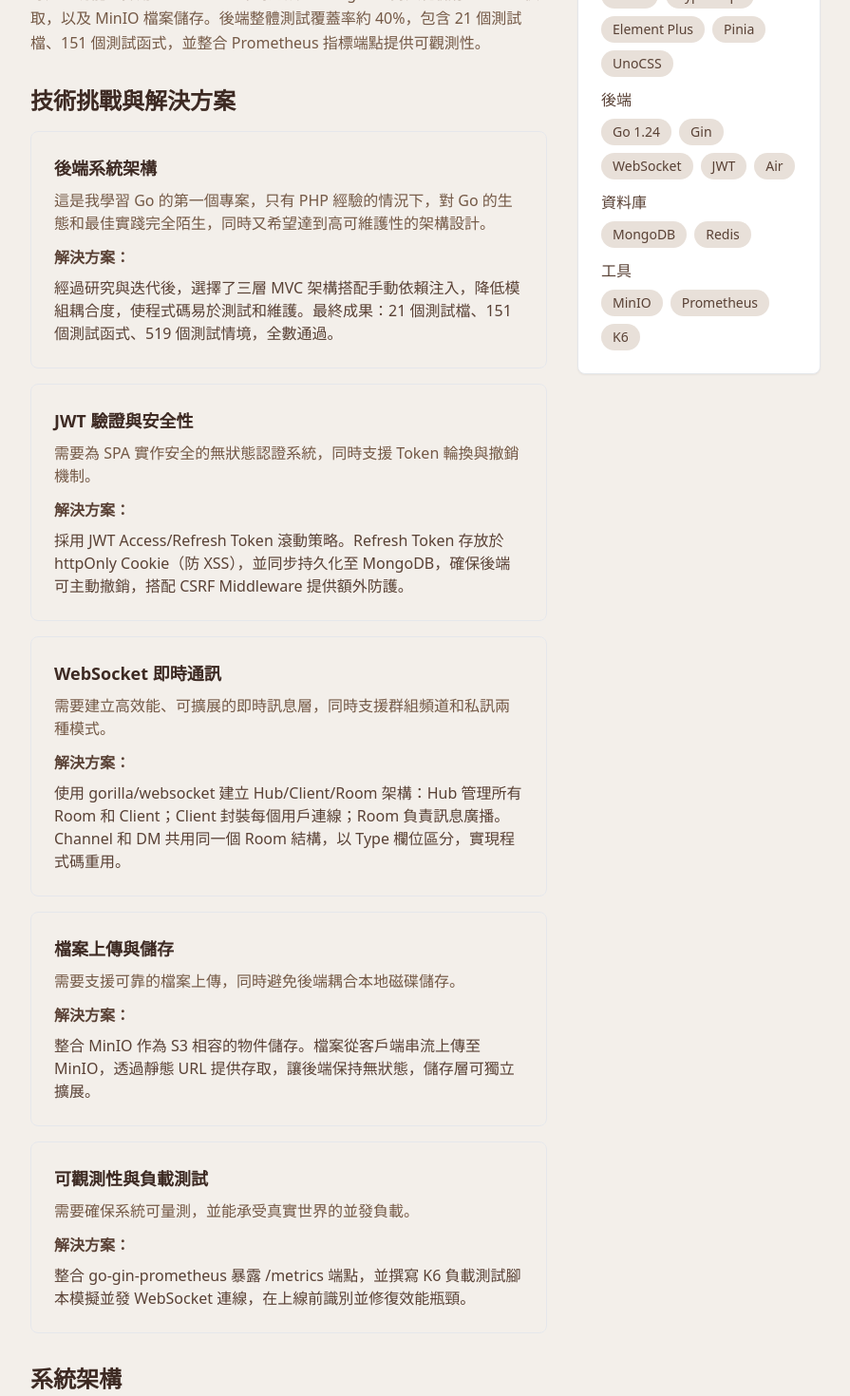
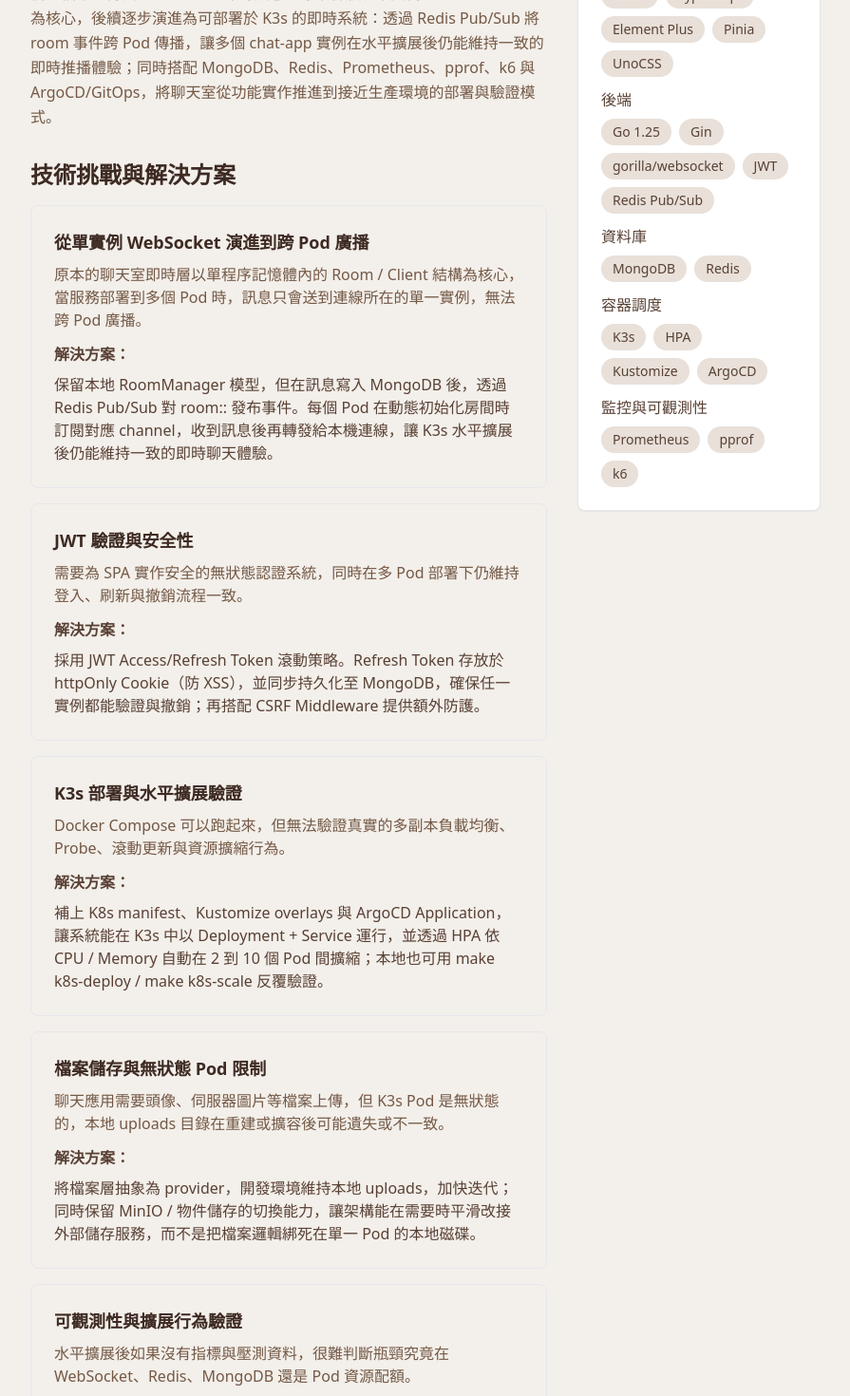
Before and after one commit to RayLiu1999/personal-site, a Nuxt app: page /portfolio/1 in a window 1280 px wide. Shown: the part 1000-2470 px from the top of the page at 95% size, without its empty margins (192-1087 px from the left). Built offline with nearby package versions, Linux system fonts and the light colour scheme.

Commit message:
feat: update project categories and descriptions in portfolio, add backend and messaging labels refactor: enhance project details for cryptocurrency exchange and chat app, update technologies and architecture

```diff
--- a/i18n/locales/zh-tw.json
+++ b/i18n/locales/zh-tw.json
@@ -153,6 +153,7 @@
     },
     "categories": {
       "fullstack": "全端開發",
+      "backend": "後端",
       "frontend": "前端",
       "extension": "瀏覽器擴充功能",
       "discord_bot": "Discord Bot",
@@ -169,6 +170,7 @@
       "frontend": "前端",
       "backend": "後端",
       "database": "資料庫",
+      "messaging": "事件流與可靠性",
       "client_side": "前台",
       "admin_panel": "後台",
       "frontend_framework": "前端框架",
@@ -203,35 +205,35 @@
     "items": {
       "p1": {
         "title": "Discord 風格聊天應用",
-        "description": "模仿 Discord 架構的即時聊天應用，支援伺服器、頻道、私訊、好友系統，採用 Vue 3 + Go 開發",
-        "overview": "以 Discord 為樣板製作的即時聊天應用，包含前端（Vue 3）和後端（Go）兩個部分。支援伺服器（Guild）、頻道（Channel）、私訊（DM）及好友系統等完整功能。採用 WebSocket 即時通訊、MongoDB 持久化儲存、Redis 快取，以及 MinIO 檔案儲存。後端整體測試覆蓋率約 40%，包含 21 個測試檔、151 個測試函式，並整合 Prometheus 指標端點提供可觀測性。",
-        "architectureDescription": "前端：Vue 3 + TypeScript + Pinia + Element Plus。後端：Go 1.24 + Gin，三層架構（Controller → Service → Repository），手動依賴注入 (DI)。WebSocket Hub 管理所有 Room 和 Client。MinIO 處理檔案上傳，Redis 快取熱資料，MongoDB 儲存所有記錄。Air 提供開發熱重整。",
-        "learnings": "這個專案大幅提升了我的 Go 後端開發能力——從 MVC 架構與 DI 模式，到 JWT 滾動策略、WebSocket 連線管理，以及如何撰寫可測試的程式碼。達成 94.8% 的 Middleware 覆蓋率，並運行 K6 負載測試，讓我獲得了生產級品質保證的實戰經驗。",
+        "description": "模仿 Discord 架構的即時聊天應用，支援伺服器、頻道、私訊與好友系統，前後端採 Vue 3 + Go 開發，後端現已支援 K3s 水平擴展與 Redis Pub/Sub 跨 Pod 廣播。",
+        "overview": "以 Discord 為樣板製作的即時聊天應用，包含前端（Vue 3）和後端（Go）兩個部分。支援伺服器（Guild）、頻道（Channel）、私訊（DM）、好友系統、檔案上傳與 WebSocket 即時訊息。專案初版以單實例 WebSocket Hub 為核心，後續逐步演進為可部署於 K3s 的即時系統：透過 Redis Pub/Sub 將 room 事件跨 Pod 傳播，讓多個 chat-app 實例在水平擴展後仍能維持一致的即時推播體驗；同時搭配 MongoDB、Redis、Prometheus、pprof、k6 與 ArgoCD/GitOps，將聊天室從功能實作推進到接近生產環境的部署與驗證模式。",
+        "architectureDescription": "前端：Vue 3 + TypeScript + Pinia + Element Plus。後端：Go 1.25 + Gin + gorilla/websocket，維持 Controller → Service → Repository 三層架構與手寫依賴注入。即時層以 RoomManager 管理房間與本機 Client，MessageHandler 在訊息入庫後透過 Redis Publish 發送到 room:<type>:<id> channel，各 Pod 在 InitRoom 時訂閱對應 channel，收到事件後只轉發給本機 WebSocket 連線，解決水平擴展後的跨實例廣播問題。部署層使用 K3s、Deployment、HPA、Kustomize 與 ArgoCD 管理多 Pod 環境，並以 Prometheus、pprof 和 k6 觀察效能與擴展行為。",
+        "learnings": "這個專案讓我從單機即時聊天應用，往真正可擴展的即時系統多走了一步。我不只學會 Go 後端、JWT 與 WebSocket 連線管理，也實際面對了水平擴展後最麻煩的狀態同步問題：當 WebSocket 連線分散到多個 Pod，訊息就不能只靠記憶體廣播。我透過 Redis Pub/Sub、K3s/HPA 與壓測驗證，理解了即時系統在多實例環境中的資料流、無狀態部署限制，以及部署、監控與負載測試必須一起設計。",
         "challenges": [
           {
-            "title": "後端系統架構",
-            "problem": "這是我學習 Go 的第一個專案，只有 PHP 經驗的情況下，對 Go 的生態和最佳實踐完全陌生，同時又希望達到高可維護性的架構設計。",
-            "solution": "經過研究與迭代後，選擇了三層 MVC 架構搭配手動依賴注入，降低模組耦合度，使程式碼易於測試和維護。最終成果：21 個測試檔、151 個測試函式、519 個測試情境，全數通過。"
+            "title": "從單實例 WebSocket 演進到跨 Pod 廣播",
+            "problem": "原本的聊天室即時層以單程序記憶體內的 Room / Client 結構為核心，當服務部署到多個 Pod 時，訊息只會送到連線所在的單一實例，無法跨 Pod 廣播。",
+            "solution": "保留本地 RoomManager 模型，但在訊息寫入 MongoDB 後，透過 Redis Pub/Sub 對 room:<type>:<id> 發布事件。每個 Pod 在動態初始化房間時訂閱對應 channel，收到訊息後再轉發給本機連線，讓 K3s 水平擴展後仍能維持一致的即時聊天體驗。"
           },
           {
             "title": "JWT 驗證與安全性",
-            "problem": "需要為 SPA 實作安全的無狀態認證系統，同時支援 Token 輪換與撤銷機制。",
-            "solution": "採用 JWT Access/Refresh Token 滾動策略。Refresh Token 存放於 httpOnly Cookie（防 XSS），並同步持久化至 MongoDB，確保後端可主動撤銷，搭配 CSRF Middleware 提供額外防護。"
+            "problem": "需要為 SPA 實作安全的無狀態認證系統，同時在多 Pod 部署下仍維持登入、刷新與撤銷流程一致。",
+            "solution": "採用 JWT Access/Refresh Token 滾動策略。Refresh Token 存放於 httpOnly Cookie（防 XSS），並同步持久化至 MongoDB，確保任一實例都能驗證與撤銷；再搭配 CSRF Middleware 提供額外防護。"
           },
           {
-            "title": "WebSocket 即時通訊",
-            "problem": "需要建立高效能、可擴展的即時訊息層，同時支援群組頻道和私訊兩種模式。",
-            "solution": "使用 gorilla/websocket 建立 Hub/Client/Room 架構：Hub 管理所有 Room 和 Client；Client 封裝每個用戶連線；Room 負責訊息廣播。Channel 和 DM 共用同一個 Room 結構，以 Type 欄位區分，實現程式碼重用。"
+            "title": "K3s 部署與水平擴展驗證",
+            "problem": "Docker Compose 可以跑起來，但無法驗證真實的多副本負載均衡、Probe、滾動更新與資源擴縮行為。",
+            "solution": "補上 K8s manifest、Kustomize overlays 與 ArgoCD Application，讓系統能在 K3s 中以 Deployment + Service 運行，並透過 HPA 依 CPU / Memory 自動在 2 到 10 個 Pod 間擴縮；本地也可用 make k8s-deploy / make k8s-scale 反覆驗證。"
           },
           {
-            "title": "檔案上傳與儲存",
-            "problem": "需要支援可靠的檔案上傳，同時避免後端耦合本地磁碟儲存。",
-            "solution": "整合 MinIO 作為 S3 相容的物件儲存。檔案從客戶端串流上傳至 MinIO，透過靜態 URL 提供存取，讓後端保持無狀態，儲存層可獨立擴展。"
+            "title": "檔案儲存與無狀態 Pod 限制",
+            "problem": "聊天應用需要頭像、伺服器圖片等檔案上傳，但 K3s Pod 是無狀態的，本地 uploads 目錄在重建或擴容後可能遺失或不一致。",
+            "solution": "將檔案層抽象為 provider，開發環境維持本地 uploads，加快迭代；同時保留 MinIO / 物件儲存的切換能力，讓架構能在需要時平滑改接外部儲存服務，而不是把檔案邏輯綁死在單一 Pod 的本地磁碟。"
           },
           {
-            "title": "可觀測性與負載測試",
-            "problem": "需要確保系統可量測，並能承受真實世界的並發負載。",
-            "solution": "整合 go-gin-prometheus 暴露 /metrics 端點，並撰寫 K6 負載測試腳本模擬並發 WebSocket 連線，在上線前識別並修復效能瓶頸。"
+            "title": "可觀測性與擴展行為驗證",
+            "problem": "水平擴展後如果沒有指標與壓測資料，很難判斷瓶頸究竟在 WebSocket、Redis、MongoDB 還是 Pod 資源配額。",
+            "solution": "整合 go-gin-prometheus 暴露 /metrics，並補上 pprof、Grafana/Prometheus 監控設計與 k6 壓測腳本，分別驗證單機、Docker Compose 多實例與 K8s 水平擴展情境，讓效能調校與 HPA 行為有具體數據可依據。"
           }
         ],
         "githubs": {
@@ -546,26 +548,36 @@
         ]
       },
       "p17": {
-        "title": "加密貨幣交易所",
-        "description": "從 0 構建並部署高併發加密貨幣交易所的演進式架構，學習 AWS ECS、Redis 快取、Kafka 非同步處理與效能壓測。",
-        "overview": "這是一個以壓力測試數據驅動架構演進的後端專案，旨在從 0 構建學習分散式架構與 AWS 部署運維。透過 k6 不斷將系統推向瓶頸，找出效能弱點，並依序引入單體容器化 (ECS)、快取層 (Redis)、水平擴展 (ALB)、非同步架構 (Kafka) 與完整的可觀測性堆疊 (Prometheus/Grafana/CloudWatch)。",
-        "architectureDescription": "API 伺服器使用 Go (Gin) 實作並以 Docker 容器化，部署於 AWS ECS。針對不同階段的瓶頸，使用 PostgreSQL 儲存核心狀態，Redis 作為 Orderbook 的讀取快取 (Cache-Aside Pattern) 以及支援 WebSocket 廣播，Kafka 用作削峰填谷以非同步處理下單請求，並整合 Prometheus / Grafana 以及 CloudWatch 來提供完整的請求追蹤與即時監控指標。",
-        "learnings": "此專案讓我深刻體會到「沒有絕對正確的架構，只有符合當下數據與瓶頸的架構」。透過 k6 實際看見延遲從 50ms 飆升到 1500ms 的崩潰點，然後看著引入 Redis Cache 後降回 10ms，這種由數據引導重構的過程非常有成就感。這也為我奠定了未來規劃高併發微服務架構時，根據流量與數據做出決策的工程直覺。",
+        "title": "高效能加密貨幣交易所後端",
+        "description": "以 Go 打造的分散式撮合系統，拆分 gateway、order-service、matching-engine、market-data-service，並實作 Transactional Outbox、Leader Election、批次寫入與架構級壓測驗證。",
+        "overview": "這是一個以 Go 從零打造的高效能交易所後端，核心目標不是只做出下單 API，而是完整驗證高併發交易系統在一致性、高可用、事件流、結算正確性與即時行情推播上的工程難題。系統目前拆分為 gateway、order-service、matching-engine、market-data-service 四個微服務，透過 PostgreSQL、Redis 與 Kafka/Redpanda 串起下單、撮合、結算、訂單狀態更新與 WebSocket 行情推播。除了功能實作，我也為它補上 Prometheus/Grafana 指標、k6 架構級壓測與 staging/ECS 部署腳本，讓這個專案更接近可驗證、可維運的生產級系統。",
+        "architectureDescription": "gateway 負責統一入口、Redis Sliding Window 限流、Idempotency-Key 防重複送單與反向代理；order-service 處理 HTTP API 與 TX1，完成鎖資金、建單與寫入 outbox，並在背景批次投遞 exchange.orders；matching-engine 透過 PostgreSQL leader election 與 fencing token 維持 Active-Standby，冷啟動時從 DB 還原活動訂單，在記憶體中執行 Price-Time Priority 撮合，再發布 settlements、trades 與 orderbook 事件；market-data-service 專注消費 Kafka 並扇出 WebSocket 即時資料。整體部署以 Docker Compose 做本地整合，以 AWS ECS、Terraform 與 ecspresso 管理 staging 微服務環境。",
+        "learnings": "這次重構讓我從「會做 API」進一步走到「能設計交易系統」。我實際處理了雙寫一致性、非同步結算、split-brain 防護、批次寫入、防死鎖、慢速 WebSocket consumer 影響隔離，以及如何用壓測與監控去證明系統不是看起來能跑，而是真的在高併發下仍可解釋、可觀測、可恢復。這也讓我更確定，高流量系統的價值不只在吞吐量，更在於失敗時是否仍能維持資料正確性與可操作性。",
         "challenges": [
           {
-            "title": "單體資料庫連線池與讀取熱點瓶頸",
-            "problem": "當併發到達 100 VU 時，GET /orderbook 佔據 70% 的流量，每次皆直接叩擊 DB，導致 CPU 飆高且 P95 延遲暴增，最終出現 too many clients 錯誤。",
-            "solution": "實作 Cache-Aside 邏輯，並將 Redis 與 API 部署在相同的 ECS / Docker 網路中。讀取時先從 Redis 取資料，未命中才查詢 DB 並寫回 Redis。這使得主要讀取負載卸載至記憶體，成功將 200ms 的延遲穩定降至 10ms 以內。"
+            "title": "雙寫一致性與事件可靠投遞",
+            "problem": "下單流程同時需要鎖資金、建立訂單與發布 Kafka 事件；若資料庫提交成功但訊息未送出，系統就會出現帳務與撮合狀態不一致的雙寫風險。",
+            "solution": "在 PlaceOrder 的同一個 PostgreSQL transaction 內同時寫入 order 與 outbox message。背景 Outbox Worker 以批次輪詢加上 SKIP LOCKED 發送至 exchange.orders，提供 at-least-once 語意；下游結算再配合 Trade ID 與狀態檢查做冪等防禦，消除傳統 DB + MQ 雙寫缺口。"
           },
           {
-            "title": "單機資源飽和與 WebSocket 全域廣播問題",
-            "problem": "隨著流量上升，單一 ECS 任務的 CPU 使用率超過 70%。需要引入 ALB 進行水平擴展（多個機器實例），但水平擴展會破壞原本 in-memory 的 WebSocket 黏性連線。",
-            "solution": "將 ECS Service 的 Desired Count 調高並綁定 Application Load Balancer。為解決 WebSocket 擴展問題，引入了 Redis Pub/Sub，讓多個後端 API 伺服器可以彼此訂閱與發佈事件，確保任何實例收到的系統更新皆可跨實例推播給用戶端。"
+            "title": "撮合引擎高可用與防腦裂",
+            "problem": "matching-engine 需要支援多副本待命，但同一交易對若被兩個實例同時消費，會造成重複成交與帳務災難。",
+            "solution": "使用 PostgreSQL 的 partition_leader_locks 表實作 leader election，透過 upsert + where 的原子更新與單調遞增 fencing token，確保只有當前 Leader 能處理分區事件。舊 Leader 即使短暫復活，後續寫入也會因過期 token 被拒絕，避免 split-brain。"
           },
           {
-            "title": "寫入瓶頸與峰值流量削峰",
-            "problem": "下單 QPS 暴增時，同步回傳處理導致交易引擎與 DB 的寫入速度成為無法立即擴展的瓶頸（系統阻塞）。",
-            "solution": "將原本的同步架構改寫為非同步驅動。客戶端送出請求後，系統先將事件推送至 Kafka 並立即回傳 202 Accepted。背景 Worker (Consumer) 非同步從 Kafka 取出訂單進行撮合寫庫。系統再透過 WebSocket 通知客戶端最終的處理結果，有效紓解了瞬間的高併發寫入壓力。"
+            "title": "非同步結算中的死結與冪等性",
+            "problem": "撮合後的 TX2 需要同時更新 maker / taker 訂單、帳戶餘額、locked 資金與成交紀錄；Kafka 重複投遞或高併發 row lock 競爭都可能造成重複結算或死結。",
+            "solution": "將結算獨立為 atomic settlement transaction，對 Order / Account 以固定排序取得鎖，並以 Trade ID 唯一鍵、TX 內二次確認與已完成路徑跳過機制實作多層冪等防線。對市價單剩餘保證金則在結算流程中一併解鎖退款，確保帳務最終一致。"
+          },
+          {
+            "title": "造市商批次下單與高頻寫入吞吐",
+            "problem": "造市商與套利機器人會在極短時間內送出大量訂單，逐筆 HTTP 與 INSERT 會被連線往返與 row lock 成本拖垮。",
+            "solution": "額外提供 /orders/batch 給高頻寫入場景，底層使用 pgx.CopyFrom 做批次寫入，並在 Go 應用層先依 UserID / Currency 做雙重記憶體排序，降低資料庫 row lock 交錯順序造成的死結風險，讓批次模式在壓測中能明顯拉高吞吐量。"
+          },
+          {
+            "title": "即時行情扇出與可觀測性驗證",
+            "problem": "交易事件不只要寫得快，還要能穩定推到大量 WebSocket 用戶端；若缺少跨服務指標，也很難判斷瓶頸是在 HTTP、Kafka、撮合還是推播層。",
+            "solution": "將 WebSocket 扇出獨立為 market-data-service，專職消費 exchange.orderbook、exchange.trades、exchange.order_updates 事件，避免慢速連線反壓主交易鏈路。並補齊 Prometheus 指標與 Grafana dashboard，配合 k6 執行 E2E latency、Market Storm、Spike 等場景，從 golden signals 與業務延遲兩個角度驗證系統。"
           }
         ],
         "githubs": {
--- a/pages/index.vue
+++ b/pages/index.vue
@@ -477,9 +477,9 @@ const featuredProjects = computed(() => [
     title: t("portfolio.items.p17.title"),
     description: t("portfolio.items.p17.description"),
     image: "/logos/project17.png",
-    category: t("portfolio.categories.devops"),
+    category: t("portfolio.categories.backend"),
     year: "2026",
-    technologies: ["Go", "Redis", "Kafka", "AWS ECS"],
+    technologies: ["Go", "Kafka", "PostgreSQL", "Prometheus"],
     demo: "https://crypto-exchange.liu-yucheng.com",
     githubs: [
       "https://github.com/RayLiu1999/cyptocurrency-exchange-frontend",
@@ -493,7 +493,7 @@ const featuredProjects = computed(() => [
     image: "/logos/project1.png",
     category: t("portfolio.categories.fullstack"),
     year: "2024",
-    technologies: ["Vue 3", "Go", "WebSocket", "MongoDB"],
+    technologies: ["Vue 3", "Go", "Redis Pub/Sub", "K3s"],
     demo: "https://chat-app.liu-yucheng.com",
     githubs: [
       "https://github.com/RayLiu1999/chat_app_frontend",
--- a/pages/portfolio/[id].vue
+++ b/pages/portfolio/[id].vue
@@ -334,9 +334,26 @@ const project = computed(() => {
             url: "https://github.com/RayLiu1999/chat_app_backend",
           },
         ],
-        architecture: "/archs/project1-sa.png",
         categoryKey: "fullstack",
         challengesCount: 5,
+        mermaid: `graph TD
+  Client[Browser / SPA] -->|HTTP / WebSocket| LB[K3s Service / Ingress]
+  LB --> PodA[chat-app Pod A]
+  LB --> PodB[chat-app Pod B]
+  LB --> PodC[chat-app Pod C]
+  PodA <-->|Publish / Subscribe| Redis[(Redis Pub/Sub + Cache)]
+  PodB <-->|Publish / Subscribe| Redis
+  PodC <-->|Publish / Subscribe| Redis
+  PodA --> Mongo[(MongoDB)]
+  PodB --> Mongo
+  PodC --> Mongo
+  PodA --> Files[(Uploads / Object Storage Provider)]
+  PodB --> Files
+  PodC --> Files
+  Argo[ArgoCD + Kustomize] --> LB
+  HPA[HPA 2-10 Pods] --> PodA
+  HPA --> PodB
+  HPA --> PodC`,
         techStack: [
           {
             nameKey: "frontend",
@@ -350,10 +367,23 @@ const project = computed(() => {
           },
           {
             nameKey: "backend",
-            technologies: ["Go 1.24", "Gin", "WebSocket", "JWT", "Air"],
+            technologies: [
+              "Go 1.25",
+              "Gin",
+              "gorilla/websocket",
+              "JWT",
+              "Redis Pub/Sub",
+            ],
           },
           { nameKey: "database", technologies: ["MongoDB", "Redis"] },
-          { nameKey: "tools", technologies: ["MinIO", "Prometheus", "K6"] },
+          {
+            nameKey: "container_orchestration",
+            technologies: ["K3s", "HPA", "Kustomize", "ArgoCD"],
+          },
+          {
+            nameKey: "monitoring",
+            technologies: ["Prometheus", "pprof", "k6"],
+          },
         ],
       },
       2: {
@@ -689,18 +719,35 @@ const project = computed(() => {
             url: "https://github.com/RayLiu1999/cyptocurrency-exchange-backend",
           },
         ],
-        categoryKey: "devops",
-        challengesCount: 3,
-        mermaid: `graph TD\n  Client -->|HTTP/WebSocket| ALB[AWS ALB]\n  ALB --> API[API Server / ECS]\n  API -->|Read| Redis[(Redis Cache)]\n  Redis -.->|Miss| DB[(PostgreSQL)]\n  API -->|Write/Async| Kafka[Kafka]\n  Kafka --> Worker[Matching Engine Worker]\n  Worker --> DB\n  API -->|Push| WS[WebSocket Service]`,
+        categoryKey: "backend",
+        challengesCount: 5,
+        mermaid: `graph TD\n  Client[Frontend / Trader UI] -->|HTTP / WS| Gateway[gateway]\n  Gateway -->|REST / Idempotency / Rate Limit| Order[order-service]\n  Gateway <-->|WS Proxy| Market[market-data-service]\n  Order -->|TX1 Lock Funds + Create Order + Outbox| DB[(PostgreSQL)]\n  Order -->|Sliding Window / Idempotency Cache| Redis[(Redis)]\n  Order -->|Outbox Worker| Kafka[(Kafka / Redpanda)]\n  Kafka -->|exchange.orders| Matching[matching-engine]\n  Matching -->|Leader Election + Fencing| DB\n  Matching -->|Warm Start / Active Orders| DB\n  Matching -->|Orderbook Snapshot| Redis\n  Matching -->|settlements / trades / orderbook| Kafka\n  Kafka -->|exchange.settlements| Order\n  Kafka -->|orderbook / trades / order_updates| Market\n  Market -->|Realtime Push| Client`,
         techStack: [
           {
             nameKey: "backend",
-            technologies: ["Go", "Gin", "PostgreSQL", "WebSocket"],
+            technologies: [
+              "Go 1.25",
+              "Gin",
+              "Price-Time Priority",
+              "Leader Election",
+            ],
           },
-          { nameKey: "database", technologies: ["Redis", "Kafka"] },
+          {
+            nameKey: "database",
+            technologies: ["PostgreSQL", "Redis", "pgx v5"],
+          },
+          {
+            nameKey: "messaging",
+            technologies: [
+              "Kafka / Redpanda",
+              "Transactional Outbox",
+              "Atomic Settlement",
+              "Idempotency",
+            ],
+          },
           {
             nameKey: "deployment",
-            technologies: ["AWS ECS", "ALB", "ECR", "Docker"],
+            technologies: ["Docker", "AWS ECS", "Terraform", "ecspresso"],
           },
           {
             nameKey: "monitoring",
--- a/pages/portfolio/index.vue
+++ b/pages/portfolio/index.vue
@@ -179,19 +179,17 @@ const projects = computed(() => {
       pinned: true,
       title: t("portfolio.items.p17.title"),
       description: t("portfolio.items.p17.description"),
-      // As it was missing, we use a placeholder image for now
       image: "/logos/project17.png",
-      category: t("portfolio.categories.devops"),
+      category: t("portfolio.categories.backend"),
       year: "2026",
-      tags: ["Go", "DevOps"],
+      tags: ["Go", "Microservices"],
       technologies: [
         "Go",
         "PostgreSQL",
         "Redis",
         "Kafka",
-        "AWS ECS",
-        "AWS ALB",
-        "WebSocket",
+        "Transactional Outbox",
+        "Prometheus",
         "k6",
       ],
       demo: "https://crypto-exchange.liu-yucheng.com",
@@ -435,9 +433,9 @@ const projects = computed(() => {
         "Gin",
         "MongoDB",
         "Redis",
-        "WebSocket",
-        "MinIO",
-        "JWT",
+        "Redis Pub/Sub",
+        "K3s",
+        "ArgoCD",
         "Prometheus",
       ],
       demo: "https://chat-app.liu-yucheng.com",
```
Also changed, not shown: i18n/locales/en.json.
